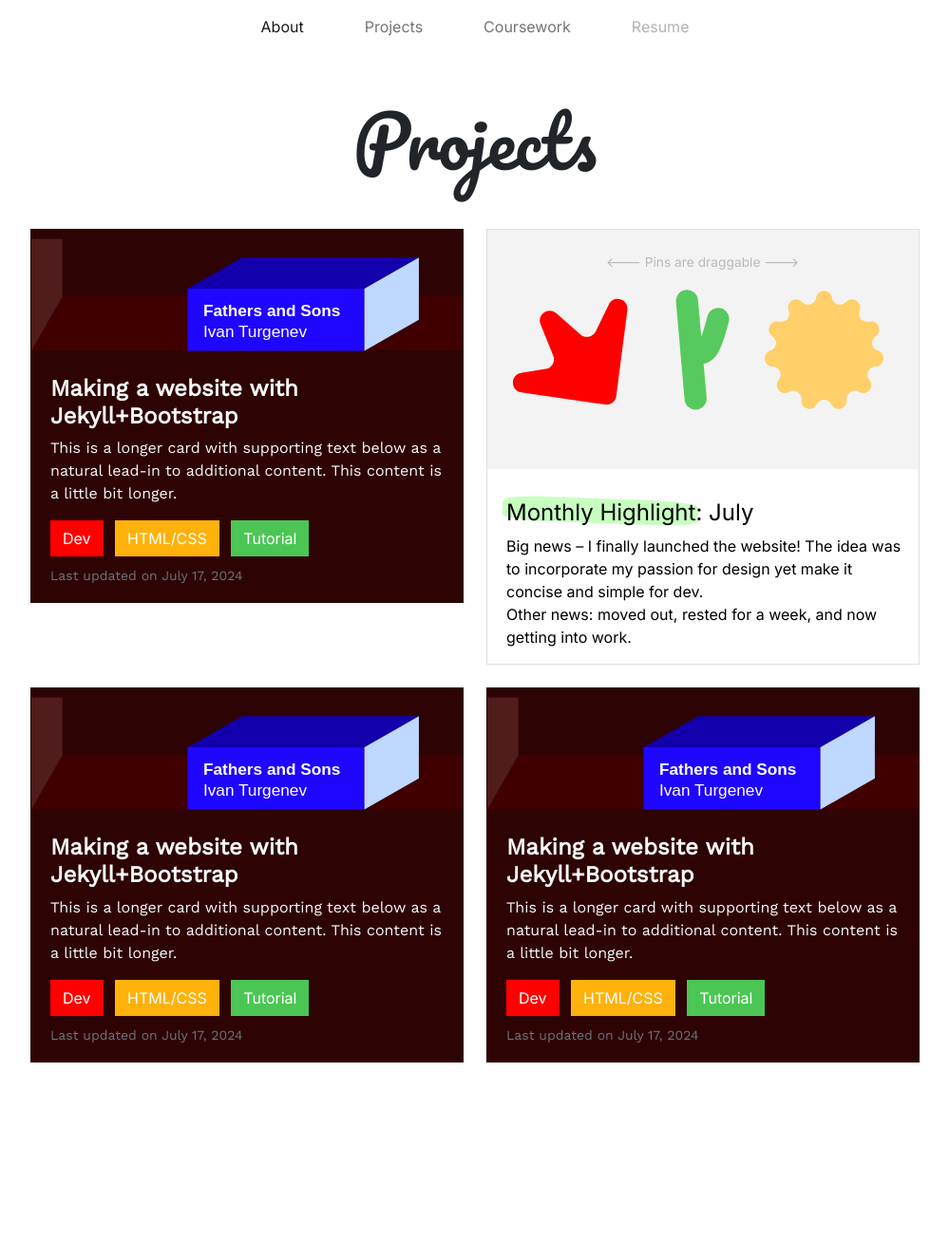
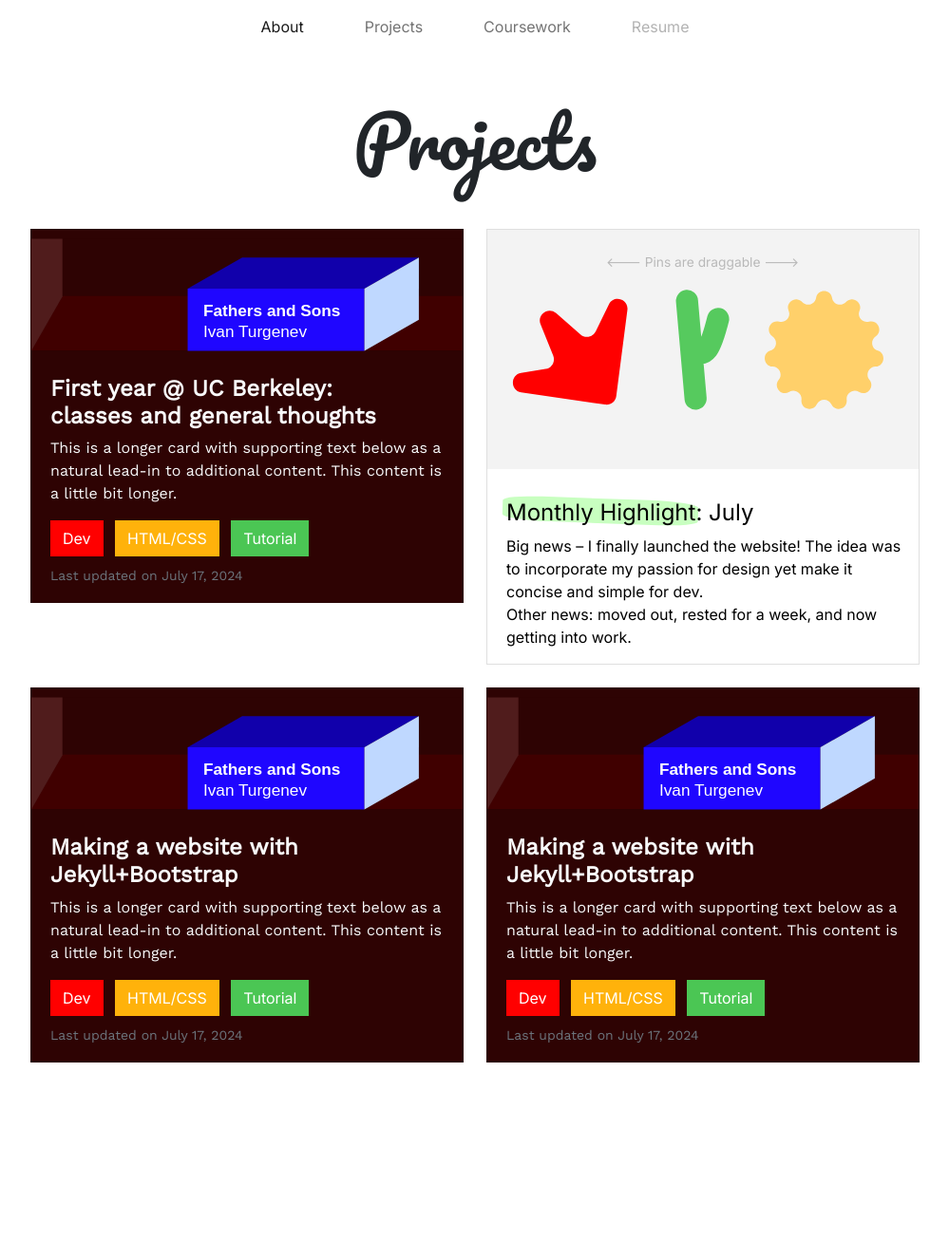
Before and after one commit to daanaea/i, a Jekyll site: the page built from projects.html, in a window 1280 px wide. Shown: the whole page at 95% size, without its empty margins (140-1139 px from the left). Built offline with Jekyll 4.4.1, drawn with Linux system fonts in a browser that asks for light colours.

```diff
--- a/_includes/nav.html
+++ b/_includes/nav.html
@@ -5,10 +5,10 @@
     </button>
     <div class="collapse navbar-collapse justify-content-center" id="navbarNavAltMarkup">
       <div class="navbar-nav">
-        <a class="nav-link active" aria-current="page" href="index.html">About</a>
+        <a class="nav-link active" aria-current="page" href="/index.html">About</a>
         <hr>
-        <a class="nav-link ms-5" href="projects.html">Projects</a>
-        <a class="nav-link ms-5" href="coursework.html">Coursework</a>
+        <a class="nav-link ms-5" href="/projects.html">Projects</a>
+        <a class="nav-link ms-5" href="/coursework.html">Coursework</a>
         <a class="nav-link disabled ms-5" href="#" tabindex="-1" aria-disabled="true">Resume</a>
       </div>
     </div>
--- a/projects.html
+++ b/projects.html
@@ -42,11 +42,13 @@ layout: default
                 </g>
             </svg>
             <a style="text-decoration: none;"
-                    href="https://getbootstrap.com/docs/5.0/examples/masonry/">
+                    href="/2024/07/17/year-1-review.html">
                 <div class="card-body">
                     <h4 style="font-family: 'Work Sans'; font-weight: bold;"
                         class="ps-1 card-title text-light">
-                        Making a website with Jekyll+Bootstrap
+                        First year @ UC Berkeley:
+                        <br>
+                        classes and general thoughts
                     </h5>
                     <p style="font-family: 'Work Sans'; "
                         class="ps-1 card-text text-light">
```
Also changed, not shown: _layouts/post.html (added, +9 -0 lines), _posts/2024-07-17-year-1-review.md (added, +18 -0 lines), 4 other files.
